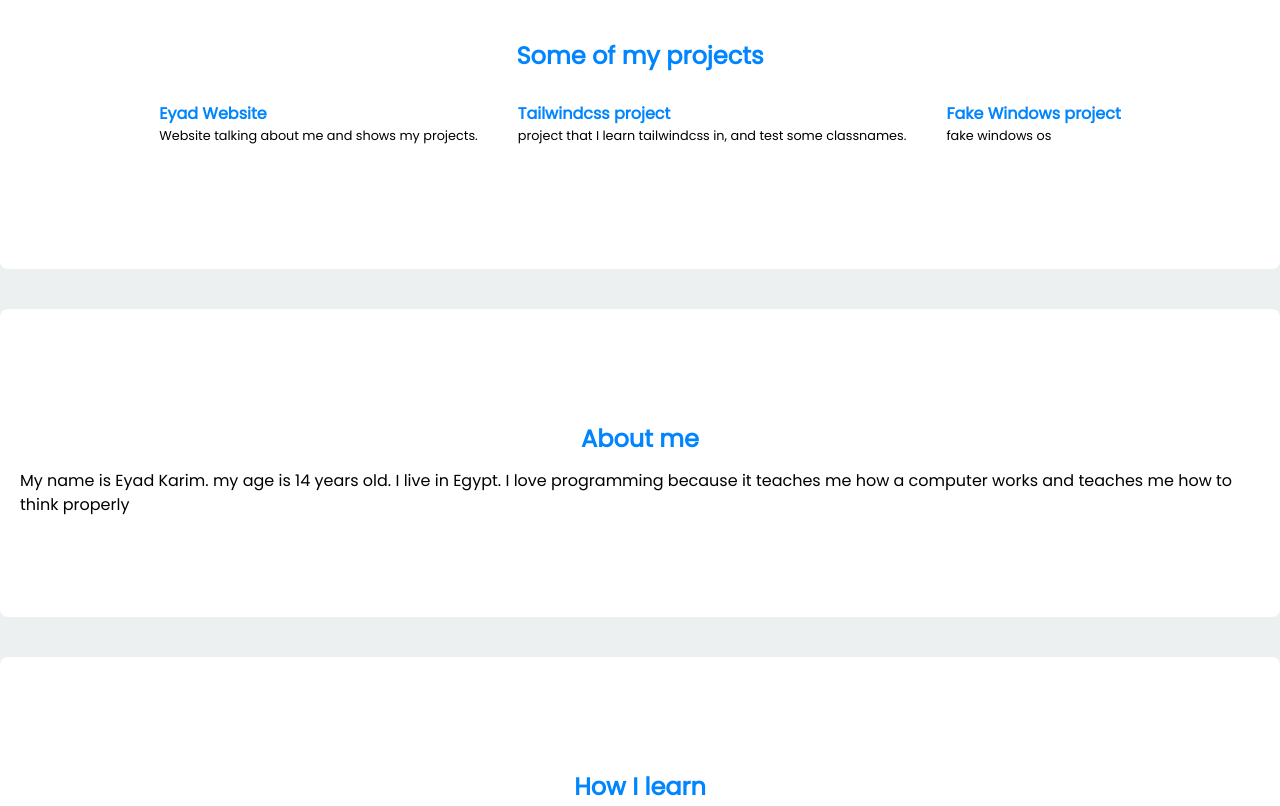
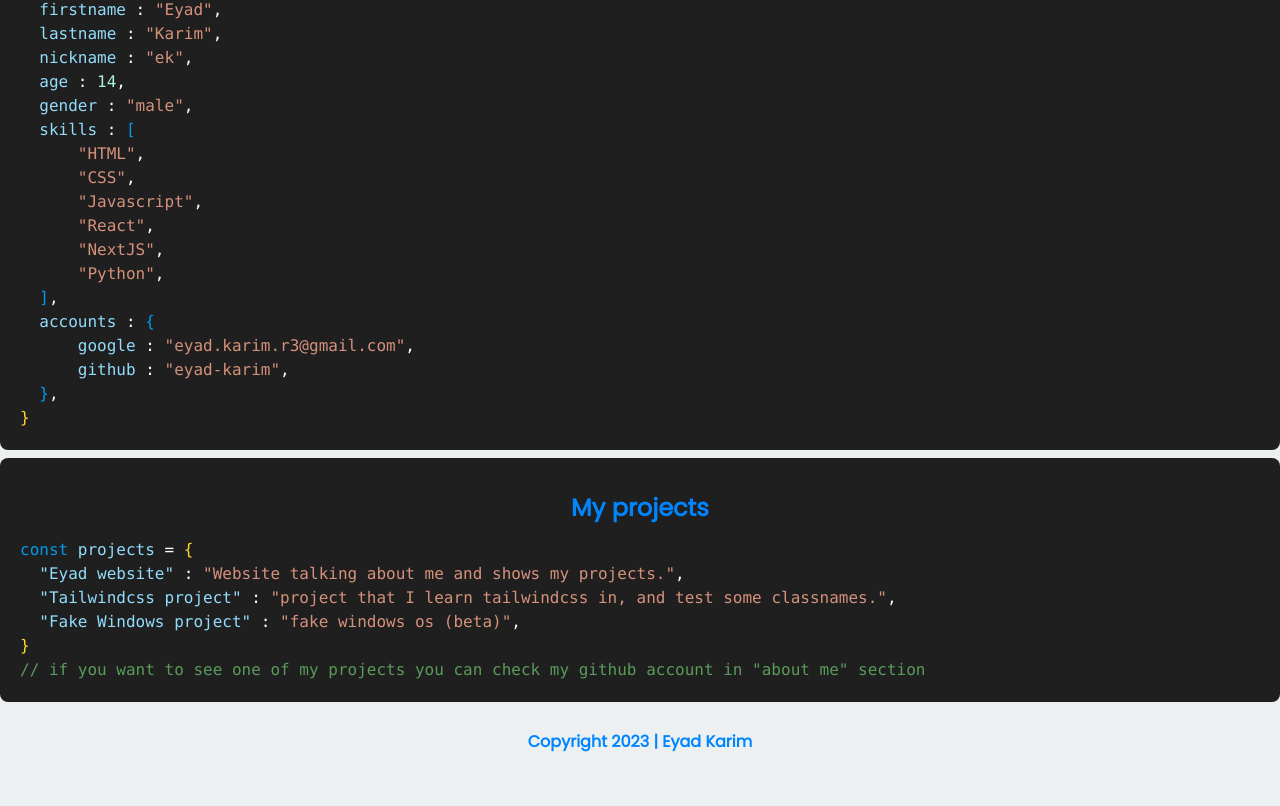
Before and after one commit to eyad-karim/eyadkarim, a Next.js app: page / in a window 1280 px wide. Shown: the part 914-1720 px from the top of the page. After the commit the page ends 1688 px from the top, so only its background shows below. Built offline with nearby package versions, Linux system fonts and the light colour scheme.

Commit message:
change sections style

```diff
--- a/components/sections/SOMP.js
+++ /dev/null
@@ -1,27 +0,0 @@
-import Link from "next/link";
-
-function SOMP() {
-    return (<>
-        <section className="section">
-            <div className="m-2">
-                <h3 className="text-[1.5rem] text-center font-bold my-3 text-blue-light">Some of my projects</h3>
-                <div className="flex flex-row md:flex-row lg:flex-row sm:flex-col items-center justify-center gap-2">
-                    <div className="project-card">
-                        <Link className="text-blue-light font-bold" href="https://github.com/eyad-karim/eyadkarim" target="_blank">Eyad Website</Link>
-                        <p className="text-[0.8rem]">Website talking about me and shows my projects.</p>
-                    </div>
-                    <div className="project-card">
-                        <Link className="text-blue-light font-bold" href="https://github.com/eyad-karim/tailwindcss-project" target="_blank">Tailwindcss project</Link>
-                        <p className="text-[0.8rem]">project that I learn tailwindcss in, and test some classnames.</p>
-                    </div>
-                    <div className="project-card">
-                        <Link className="text-blue-light font-bold" href="https://github.com/eyad-karim/fakewindows" target="_blank">Fake Windows project</Link>
-                        <p className="text-[0.8rem]">fake windows os</p>
-                    </div>
-                </div>
-            </div>
-        </section>
-    </>);
-}
-
-export default SOMP;
--- a/components/sections/aboutme.js
+++ b/components/sections/aboutme.js
@@ -1,9 +1,29 @@
 function AboutMeSection() {
     var d = new Date()
     return (<>
-        <section className="section">
-            <h3 className="text-[1.5rem] text-center font-bold my-3 text-blue-light">About me</h3>
-            <p>My name is Eyad Karim. my age is {d.getFullYear() - 2009} years old. I live in Egypt. I love programming because it teaches me how a computer works and teaches me how to think properly</p>
+        <section className="code section">
+            <h3 className="title">About me</h3>
+            <pre>
+                <span className="text-code-blue">const</span> <span className="text-code-sky">person</span> = <span className="text-code-yellow">{"{"}</span><br/>
+                {"  "}<span className="text-code-sky">firstname</span> : <span className="text-code-brown">"Eyad"</span>,<br/>
+                {"  "}<span className="text-code-sky">lastname</span> : <span className="text-code-brown">"Karim"</span>,<br/>
+                {"  "}<span className="text-code-sky">nickname</span> : <span className="text-code-brown">"ek"</span>,<br/>
+                {"  "}<span className="text-code-sky">age</span> : <span className="text-code-lightgreen">{d.getFullYear() - 2009}</span>,<br/>
+                {"  "}<span className="text-code-sky">gender</span> : <span className="text-code-brown">"male"</span>,<br/>
+                {"  "}<span className="text-code-sky">skills</span> : <span className="text-code-blue">{"["}</span><br/>
+                {"      "}<span className="text-code-brown">"HTML"</span>,<br/>
+                {"      "}<span className="text-code-brown">"CSS"</span>,<br/>
+                {"      "}<span className="text-code-brown">"Javascript"</span>,<br/>
+                {"      "}<span className="text-code-brown">"React"</span>,<br/>
+                {"      "}<span className="text-code-brown">"NextJS"</span>,<br/>
+                {"      "}<span className="text-code-brown">"Python"</span>,<br/>
+                {"  "}<span className="text-code-blue">{"]"}</span>,<br/>
+                {"  "}<span className="text-code-sky">accounts</span> : <span className="text-code-blue">{"{"}</span><br/>
+                {"      "}<span className="text-code-sky">google</span> : <span className="text-code-brown">"eyad.karim.r3@gmail.com"</span>,<br/>
+                {"      "}<span className="text-code-sky">github</span> : <span className="text-code-brown">"eyad-karim"</span>,<br/>
+                {"  "}<span className="text-code-blue">{"}"}</span>,<br/>
+                <span className="text-code-yellow">{"}"}</span>
+            </pre>
         </section>
     </>);
 }
--- a/components/sections/howilearn.js
+++ b/components/sections/howilearn.js
@@ -1,7 +1,7 @@
 function HowILearn() {
     return (<>
         <section className="section">
-            <h3 className="text-[1.5rem] text-center text-blue-light font-bold my-3">How I learn</h3>
+            <h3 className="title">How I learn</h3>
             <ol className="ol ml-5">
                 <li className="py-2">Reading documentation of the language I want to learn</li>
                 <li className="py-2">Visiting some website like youtube, w3schools, stack overflow</li>
--- /dev/null
+++ b/components/sections/myprojects.js
@@ -0,0 +1,19 @@
+import Link from "next/link";
+
+function MyProjects() {
+    return (<>
+        <section className="code section">
+            <h3 className="title">My projects</h3>
+            <pre>
+                <span className="text-code-blue">const</span> <span className="text-code-sky">projects</span> = <span className="text-code-yellow">{"{"}</span><br/>
+                {"  "}<span className="text-code-sky">"Eyad website"</span> : <span className="text-code-brown">"Website talking about me and shows my projects."</span>,<br/>
+                {"  "}<span className="text-code-sky">"Tailwindcss project"</span> : <span className="text-code-brown">"project that I learn tailwindcss in, and test some classnames."</span>,<br/>
+                {"  "}<span className="text-code-sky">"Fake Windows project"</span> : <span className="text-code-brown">"fake windows os (beta)"</span>,<br/>
+                <span className="text-code-yellow">{"}"}</span><br/>
+                <span className="text-code-green">// if you want to see one of my projects you can check my github account in "about me" section</span>
+            </pre>
+        </section>
+    </>);
+}
+
+export default MyProjects;
--- a/pages/contact.js
+++ b/pages/contact.js
@@ -32,7 +32,7 @@ function Contact() {
         </Head>
         <section className="container mx-auto py-[100px]">
             <div className="section">
-                <h3 className="text-[1.5rem] text-center font-bold my-3 text-blue-light">Contact me</h3>
+                <h3 className="title">Contact me</h3>
                 <form onSubmit={handelSubmit} className="flex flex-col gap-3">
                     <div className="flex flex-row gap-2 items-center">
                         <label htmlFor="username">username</label>
--- a/pages/index.js
+++ b/pages/index.js
@@ -2,7 +2,7 @@ import AboutMeSection from '@/components/sections/aboutme';
 import HeroSection from './../components/sections/hero';
 import Head from 'next/head';
 import HowILearn from '@/components/sections/howilearn';
-import SOMP from '@/components/sections/SOMP';
+import MyProjects from '@/components/sections/myprojects';
 
 export default function Home() {
   return (
@@ -11,9 +11,9 @@ export default function Home() {
         <title>Home page</title>
       </Head>
       <HeroSection />
-      <SOMP />
       <AboutMeSection />
-      <HowILearn />
+      <MyProjects />
+      {/* <HowILearn /> */}
     </>
   )
 }
--- a/styles/globals.css
+++ b/styles/globals.css
@@ -31,5 +31,16 @@ html{
 }
 
 .section{
-    @apply py-[100px] px-5 container mx-auto my-10 bg-white rounded-lg /*border-2 border-blue-light*/
+    @apply p-5 container mx-auto my-10 bg-white rounded-lg /*border-2 border-blue-light*/
 }
+.section .title {
+    @apply text-[1.5rem] text-center font-bold my-3 text-blue-light;
+}
+
+.code {
+    @apply bg-dark p-5 rounded-lg my-2 text-white
+}
+.code pre {
+    text-wrap: balance;
+    @apply font-mono;
+}
--- a/tailwind.config.js
+++ b/tailwind.config.js
@@ -17,7 +17,16 @@ module.exports = {
       black: "#000",
       white: "#fff",
       light: "#ecf0f1",
+      dark: "#1f1f1f",
       blue: {light:"#0085ff",dark:"#000015"},
+      code: {
+        sky: "#92dcfc",
+        brown: "#d5917b",
+        blue: "#009bec",
+        yellow:"#ffd92d",
+        green: "#5a9b5a",
+        lightgreen: "#aef1db",
+      }
     },
     screens: {
       'sm': '320px',
```
